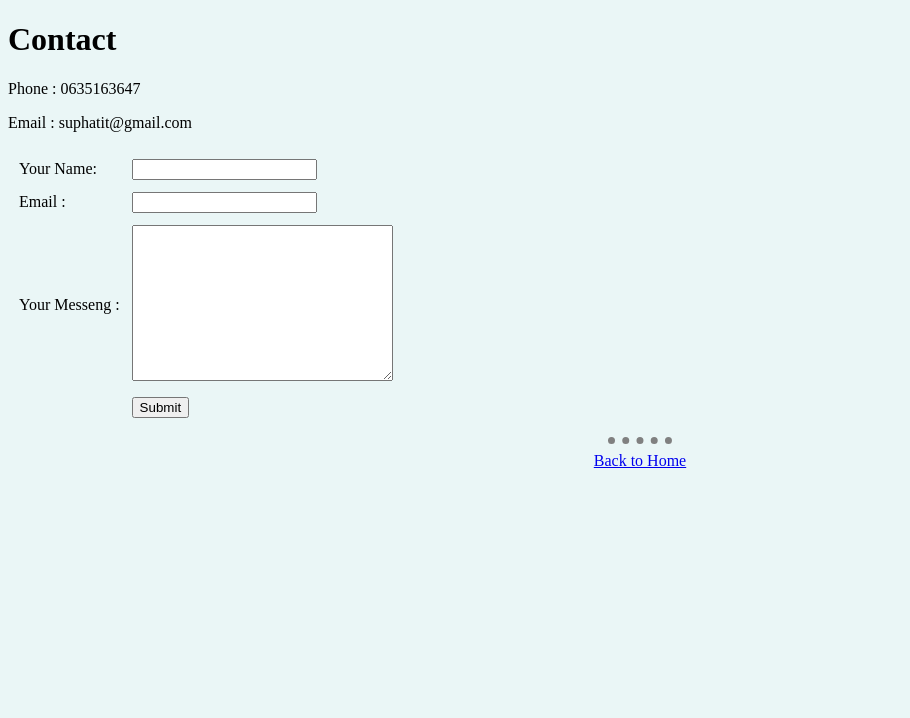
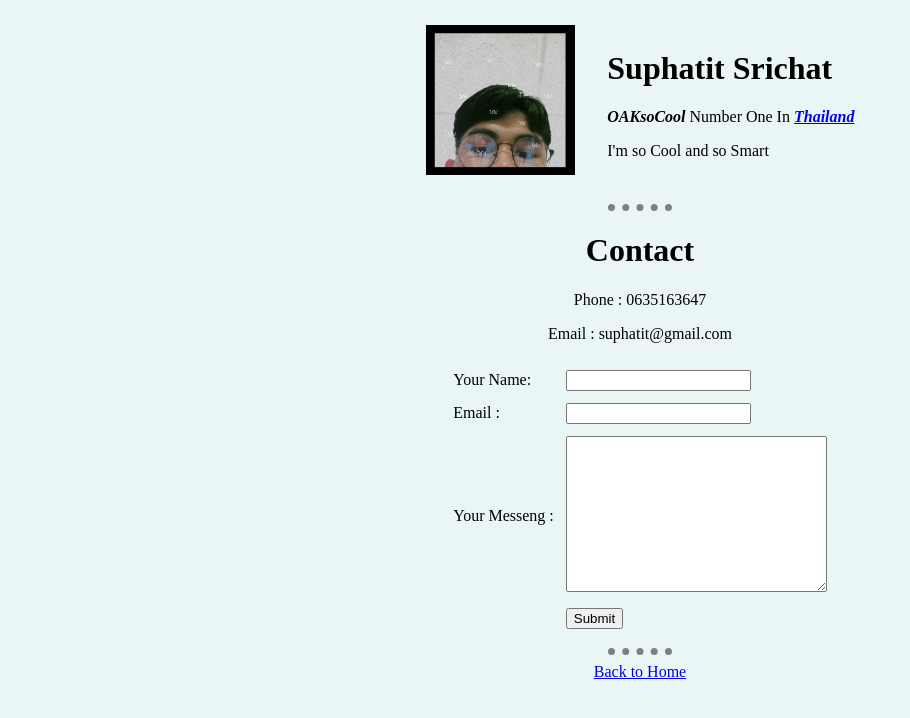
Before and after one commit to Suphatit/OAKsoCool-WebsoCoolThankYouVeryMuch, a plain HTML site: page about.html in a window 1280 px wide. Shown: the whole page, without its empty margins (0-910 px from the left). Drawn offline with Linux system fonts and the light colour scheme.

Commit message:
Add files via upload

```diff
--- a/about.html
+++ b/about.html
@@ -32,9 +32,35 @@
 
 </head>
 <body>
-    <h1>Contact</h1>
-    <p>Phone : 0635163647</p>
-    <p>Email : suphatit@gmail.com</p>
+
+    <div align="center">
+        <table cellpadding="15px">
+
+          <td>
+
+              <img src="img/oak.jpg" alt="Suphatit" height="150px" >
+
+          </td>
+            <td>
+
+              <h1>Suphatit Srichat</h1>
+              <p>
+              <em><strong>OAKsoCool</strong></em> Number One In
+              <em><strong><a href="https://www.tourismthailand.org/home">Thailand</a> </strong></em>
+
+              </p>
+              <p>I'm so Cool and so Smart</p>
+            </td>
+
+
+
+        </table>
+
+        <hr>
+
+        <h1>Contact</h1>
+        <p>Phone : 0635163647</p>
+        <p>Email : suphatit@gmail.com</p>
 
     <table cellspacing ="10px">
         <from class"" action="index.html" method="post" enctype ="text/plain">
@@ -80,7 +106,7 @@
 
         </from>
     </table>
-
+    </div>
     <hr>
     <div align="center">
     <a href="index.html">Back to Home</a>
```
